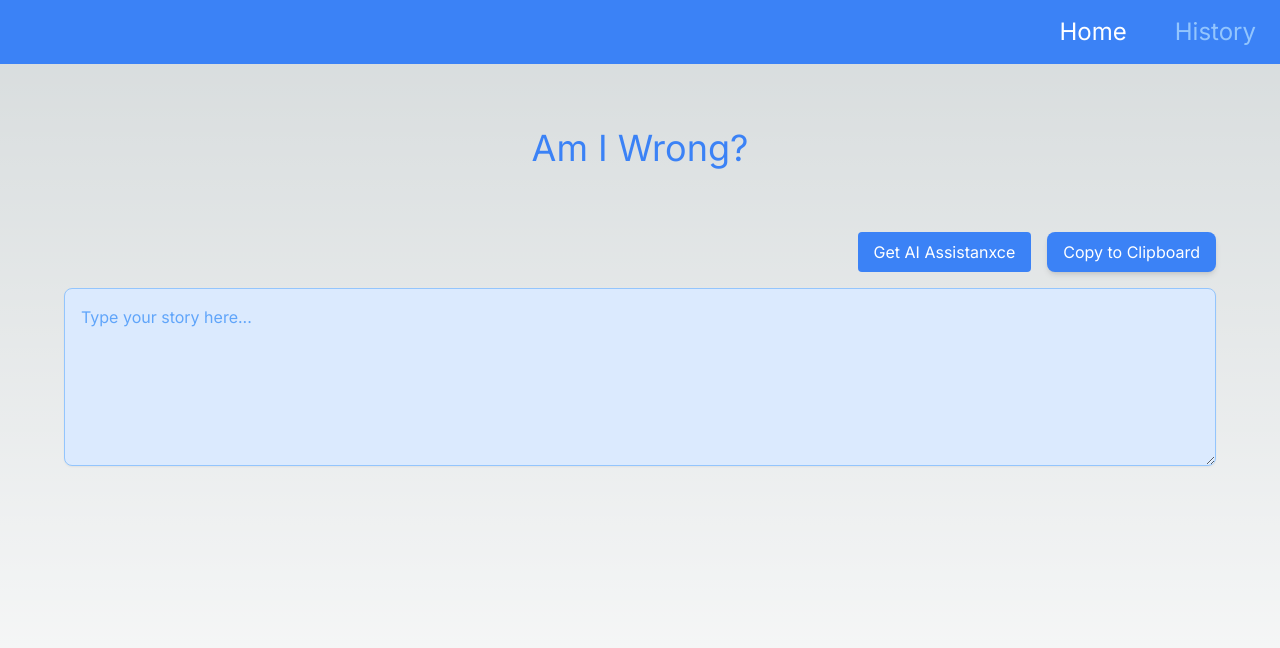
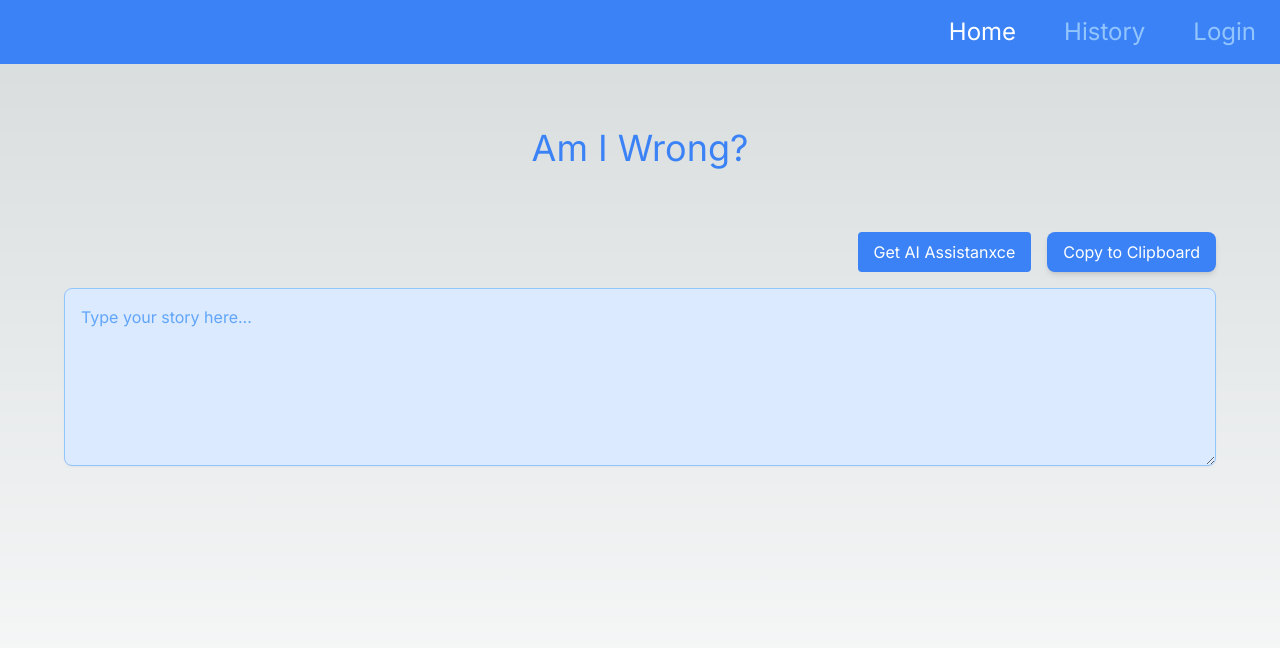
Before and after one commit to joelstevick/less-is-more, a Next.js app: page / in a window 1280 px wide. Shown: the top 648 px of the page. Built offline with nearby package versions, Linux system fonts and the light colour scheme.

Commit message:
add login to navbar

```diff
--- a/components/nav/nav.tsx
+++ b/components/nav/nav.tsx
@@ -21,6 +21,12 @@ const Nav = () => {
         >
           <Link href="/history">History</Link>
         </li>
+        <li><HSpacer /></li>
+        <li
+          className={`hover:text-blue-100 ${pathname === '/login' ? 'text-white' : ''}`}
+        >
+          <Link href="/login">Login</Link>
+        </li>
       </ul>
     </nav>
   );
```
Also changed, not shown: app/login/page.tsx (renamed from app/login/login.tsx).
